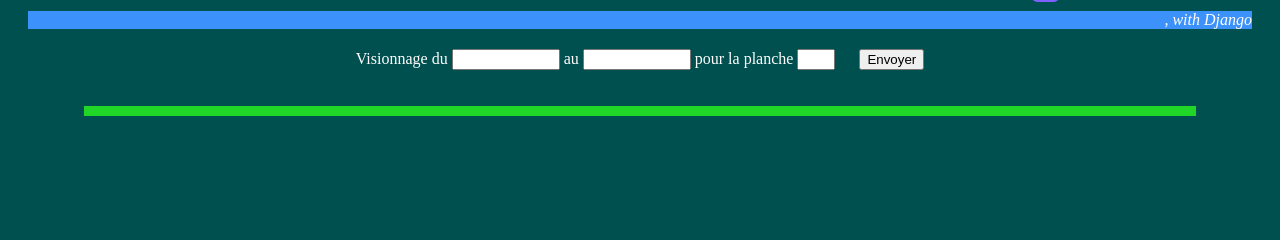
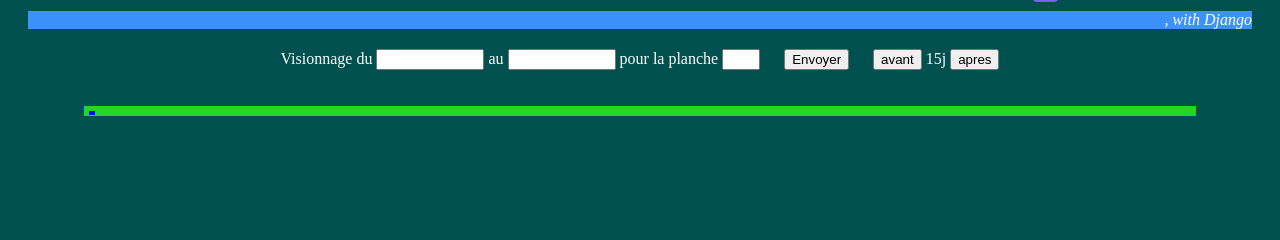
Before and after one commit to vgaz/test2, a Django app: template main/templates/main/chrono_planche.html in a window 1280 px wide. Shown: the part 92-332 px from the top of the page. Run offline with Django 3.2, Linux system fonts and the light colour scheme; the template is opened without the code that fills it, so the values that code supplies are empty; some libraries are stand-ins or nearby versions.

Commit message:
chrono view ajout d'une barre du jour courant ajout de boutons avant apres par pas fixe de 15j

```diff
--- a/main/templates/main/chrono_planche.html
+++ b/main/templates/main/chrono_planche.html
@@ -3,6 +3,14 @@
 {% block javascript %}
 
 <style>
+
+#date_du_jour
+{
+    position:absolute;
+    width: 2px;
+    background: white;
+    border: 2px solid blue;
+}
 
 .chrono_plant
     {
@@ -10,11 +18,9 @@
     height: 75px;
     background: white;
     color: black;
-    border-color: yellow;
     border: 5px solid green;
     }
 </style>
-
 
     <script type="text/javascript" src="{{ STATIC_URL }}javascripts/myTools.js"></script>
     <script type="text/javascript" src="{{ STATIC_URL }}javascripts/moment-with-locales.min.js"></script>
@@ -24,6 +30,7 @@
     s_info = ""
     date_debut_vue = "{{date_debut_vue|safe}}"
     date_fin_vue = "{{date_fin_vue|safe}}"
+    date_du_jour = "{{date_du_jour|safe}}"
 
     NomEvtDeId = {  {% for evtType in l_typesEvt %} '{{evtType.id}}':'{{evtType.nom}}',{% endfor %}  }
 
@@ -49,6 +56,13 @@ function    init()
 
     //document.getElementById("divInfoDebug").innerHTML = s_info
     balisagePlants()
+
+    // ajout ligne date du jour
+    hBarreCeJour = document.getElementById("date_du_jour")
+    hBarreCeJour.style.height = window.getComputedStyle(document.getElementById("cadre_chrono")).height
+    // decalage / debut
+    delta = moment(date_du_jour).diff(moment(date_debut_vue), 'hours')
+    hBarreCeJour.style.marginLeft = /*(window.getComputedStyle(document.getElementById("cadre_chrono")).width.split('px')[0] */ delta * pxParH + "px"
     }
 
 function  balisagePlants()
@@ -108,10 +122,13 @@ function  balisagePlants()
 Visionnage du <input style="width: 100px" type="text" name="date_debut_vue" value="{{date_debut_vue|date:'d/m/Y'}}" /> au <input style="width: 100px" type="text" name="date_fin_vue" value="{{date_fin_vue|date:'d/m/Y'}}" />
  pour la planche <input style="width: 30px" type="text" name="num_planche" value="{{planche.num}}" />
 <input style="margin-left: 20px" type="submit" value="Envoyer"/>
+<input style="margin-left: 20px" type="submit" name="delta" value="avant"/>
+ 15j <input type="submit" name="delta" value="apres"/>
 </form>
 
 <br/><br/>
     <div id="cadre_chrono">
+    <div id="date_du_jour"> </div>
 
         {# plants existants en base #}
         {% for plant in l_plants %}
```
Also changed, not shown: main/views.py (+12 -5 lines).
